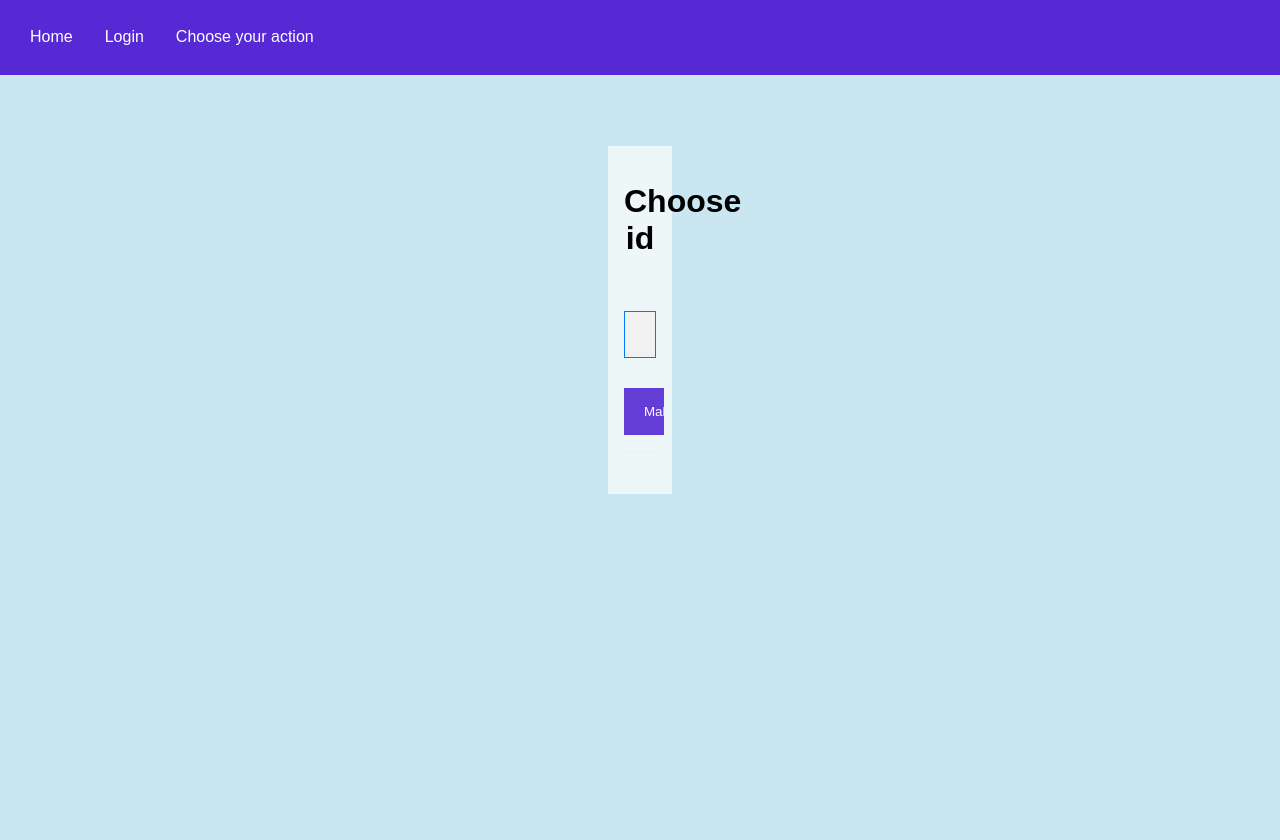
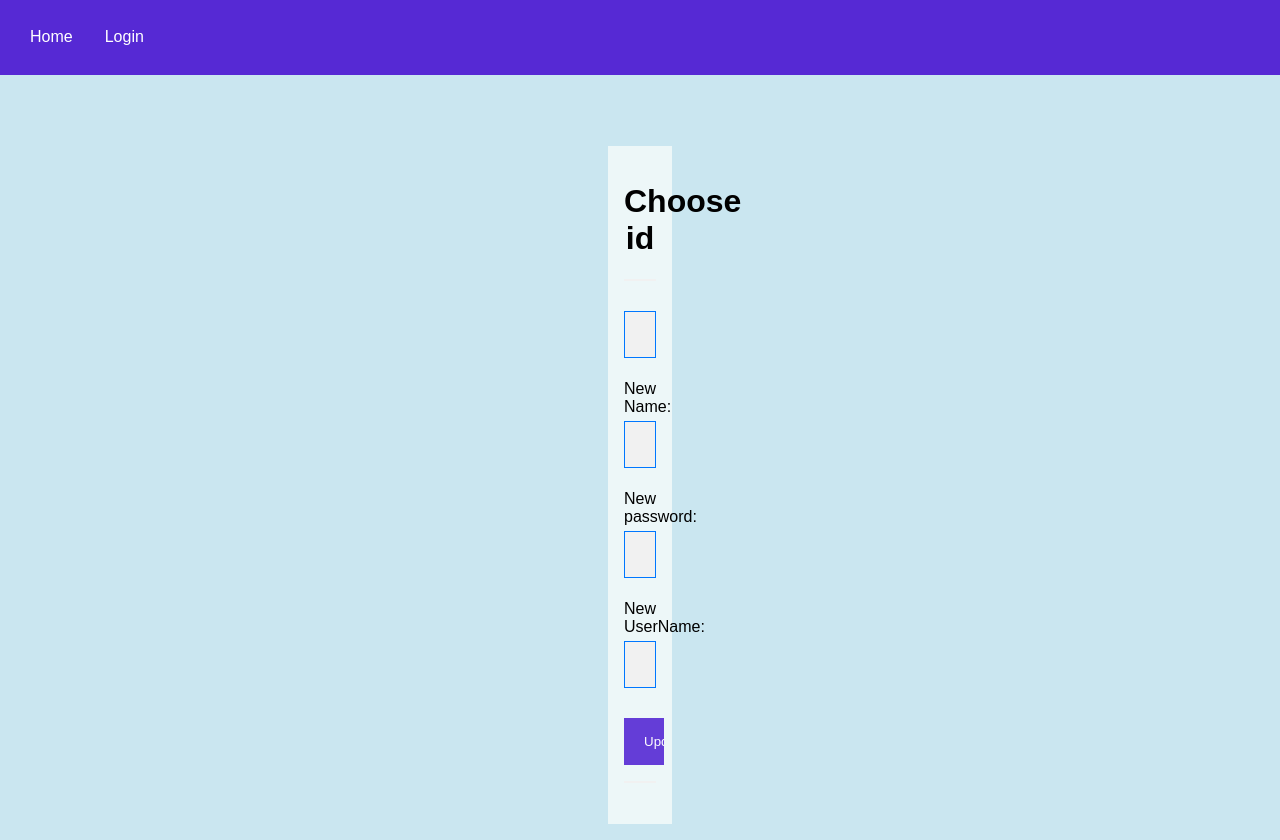
Before and after one commit to commando01000/project, a PHP site: page /Updata.php in a window 1280 px wide. Before the commit the page ends 494 px from the top, so only its background shows below. Run offline with PHP 8.4, Linux system fonts and the light colour scheme.

Commit message:
Update Updata.php

```diff
--- a/Updata.php
+++ b/Updata.php
@@ -9,7 +9,7 @@
 <ul>
   <li><a href="index">Home</a></li>
   <li><a href="LoginFA">Login</a></li>
-  <li><a href="afterlogin">Choose your action</a></li>
+  <li><a href="#contact">  </a></li>
   </ul>
 
 <form method="post" action="regFP.php">
@@ -17,7 +17,13 @@
 <h1>Choose id </h1>
 <hr>
 <input type="text" placeholder="Enter Id" name="id"required>
-<input type="submit" class="registerbtn" name="submit" value="Make profile for patient">
+
+New Name:<input type="text" placeholder="Enter New Name" name="New Name"required>
+
+New password:<input type="text" placeholder="Enter password" name="New password"required>
+
+New UserName:<input type="text" placeholder="Enter UserName" name="NewUserName"required>
+<input type="submit" class="registerbtn" name="submit" value="Updata ">
 <hr>
 </div>
 </form>
```
